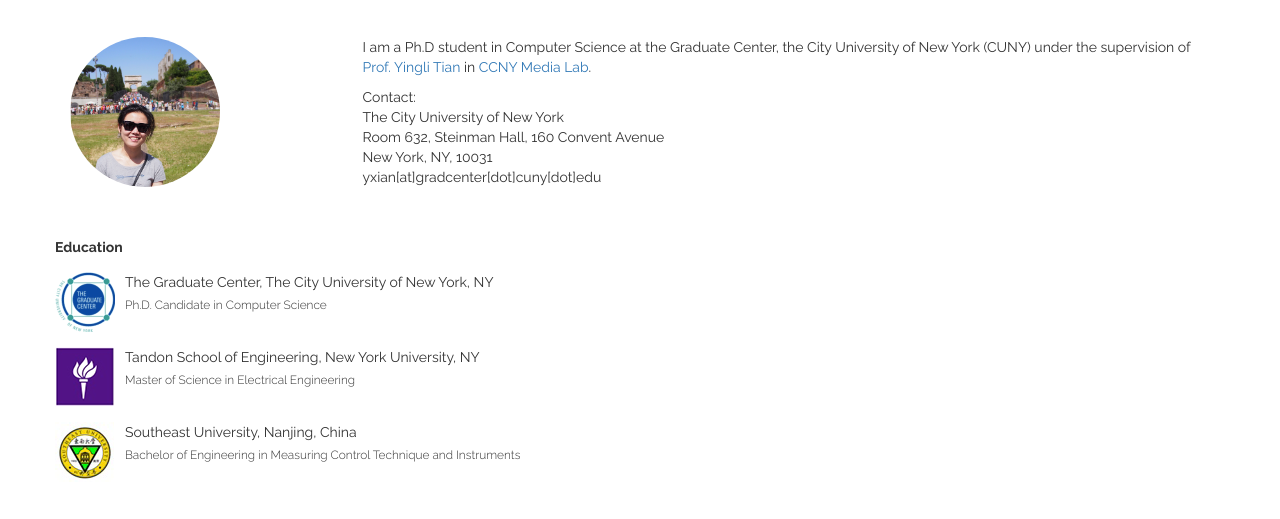
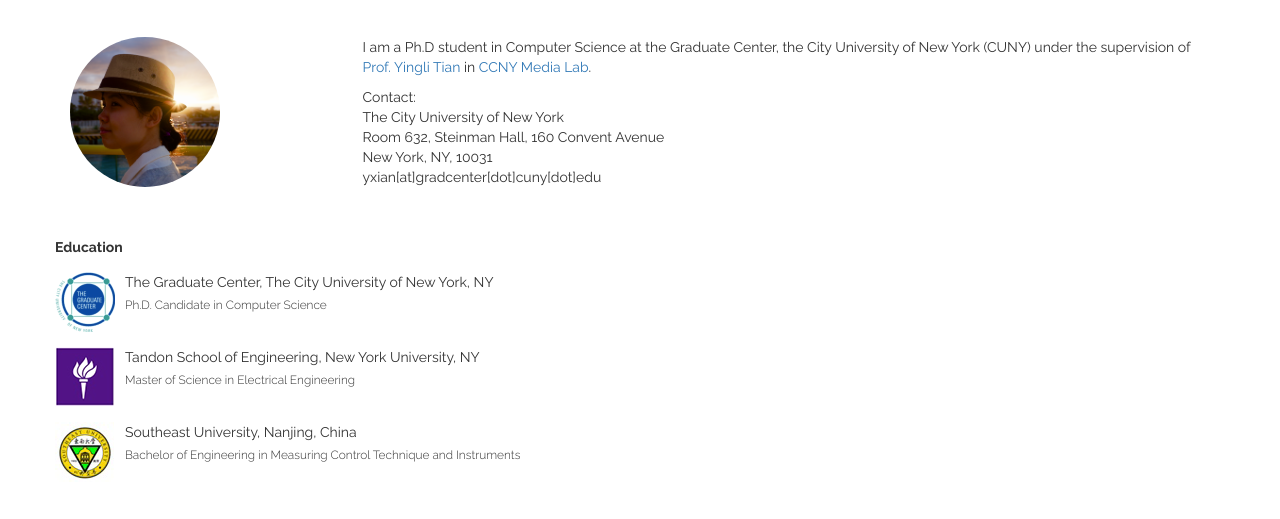
Before and after one commit to bhdy7030/bhdy7030.github.io, a plain HTML site: page index.html in a window 1280 px wide. Shown: the part 73-592 px from the top of the page. Drawn offline with nearby package versions, Linux system fonts and the light colour scheme.

Commit message:
profile photo change

```diff
--- a/index.html
+++ b/index.html
@@ -51,7 +51,7 @@
       <div class="row">
         <div class="col-xs-5 col-md-3">
 
-            <img src="img/p2.png" alt="Profile Photo" class="img-circle profilePhoto">
+            <img src="img/p3.png" alt="Profile Photo" class="img-circle profilePhoto">
 
         </div>
         <div class="col-xs-13 col-md-9">
```
